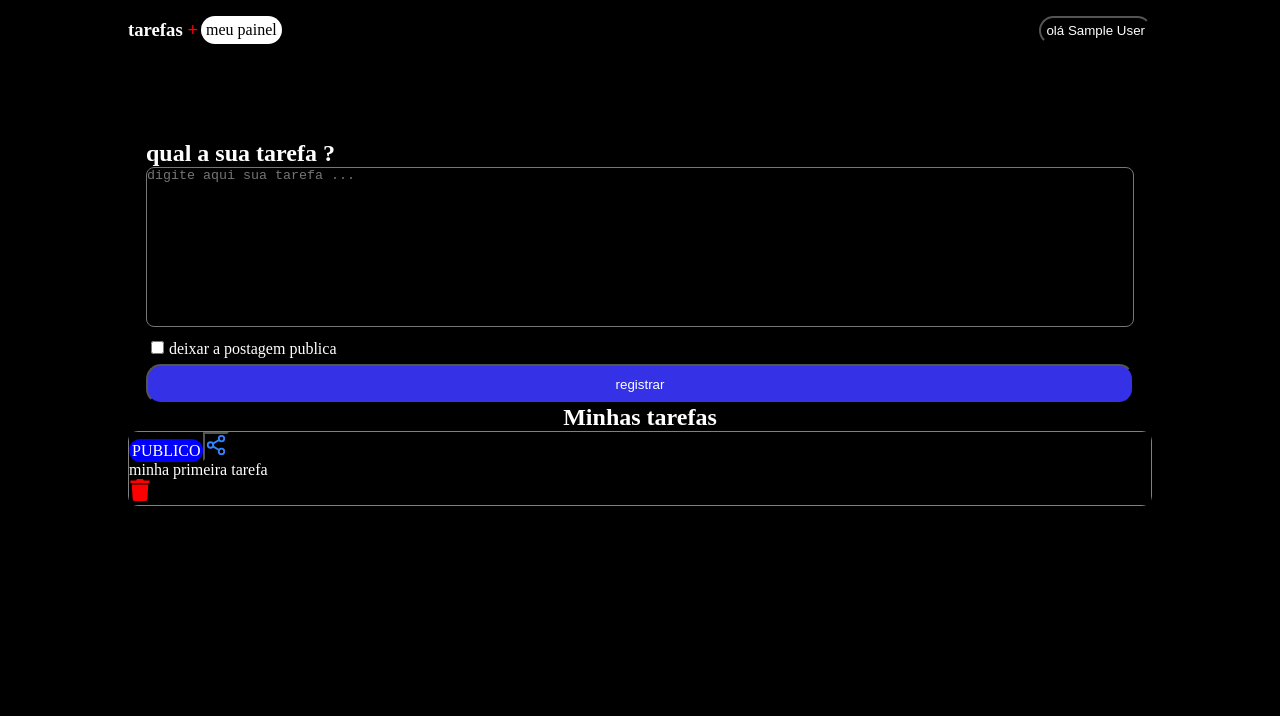
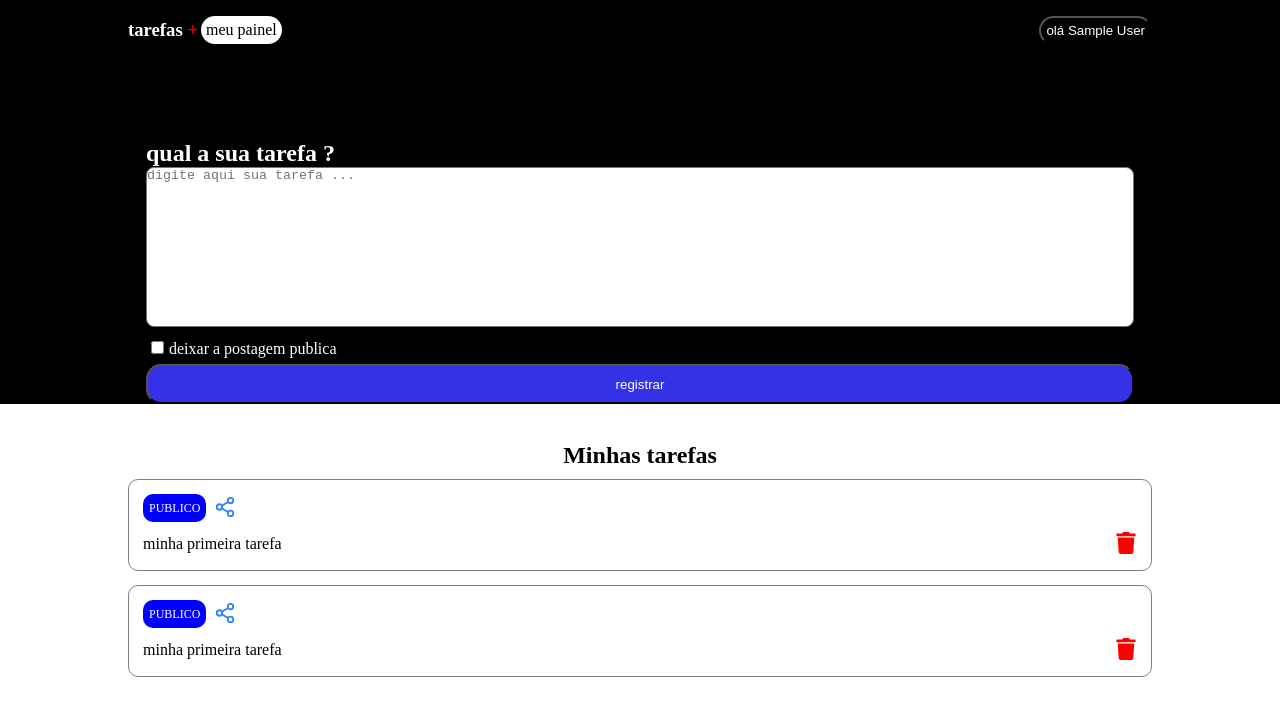
Before and after one commit to gustavoslsj1/board, a Next.js app: page /dashboard/Dashboard in a window 1280 px wide. Shown: the top 716 px of the page. Built offline with nearby package versions, Linux system fonts and the light colour scheme; no server answers; sample sign-in values are in the browser's storage.

Commit message:
painel css

```diff
--- a/src/components/header/header.module.css
+++ b/src/components/header/header.module.css
@@ -4,6 +4,7 @@
     display: flex;
     justify-content: center;
     align-items: center;
+    background-color: black;
 }
 
 .content{
@@ -26,6 +27,7 @@
     padding: 5px;
     cursor: pointer;
     transition: all 0.4s;
+    background-color: black;
 }
 .span{
     color: red;
--- a/src/pages/_app.tsx
+++ b/src/pages/_app.tsx
@@ -7,6 +7,6 @@ export default function App({ Component, pageProps }: AppProps) {
   return (
   <SessionProvider session={pageProps.session}>
   <Header/>
-  <Component {...pageProps} />;
+  <Component {...pageProps} />
   </SessionProvider>)
 }
--- a/src/pages/dashboard/Dashboard.tsx
+++ b/src/pages/dashboard/Dashboard.tsx
@@ -37,11 +37,23 @@ export default function DashBoard(){
                     <article className={styles.taskArticle}>
                         <div className={styles.taskDiv}>
                             <label className={styles.labeltask}>PUBLICO</label>
-                            <button>
+                            <button className={styles.compartilha}>
                                 <FiShare2 size={22} color="#3183ff"/>
                             </button>
+                        </div >
+                        <div className={styles.taskcontent}>
+                            <p>minha primeira tarefa</p>
+                            <FaTrash size={22} color="red"/>
                         </div>
-                        <div>
+                    </article>
+                    <article className={styles.taskArticle}>
+                        <div className={styles.taskDiv}>
+                            <label className={styles.labeltask}>PUBLICO</label>
+                            <button className={styles.compartilha}>
+                                <FiShare2 size={22} color="#3183ff"/>
+                            </button>
+                        </div >
+                        <div className={styles.taskcontent}>
                             <p>minha primeira tarefa</p>
                             <FaTrash size={22} color="red"/>
                         </div>
--- a/src/pages/dashboard/dashboard.module.css
+++ b/src/pages/dashboard/dashboard.module.css
@@ -1,5 +1,6 @@
 .container{
     width: 100%;
+    background-color: black;
 }
 .section{
     display: flex;
@@ -35,25 +36,55 @@
     opacity: 60%;
 }
 .taskSection{
+    background-color: #fff;
     width: 100%;
     display: flex;
     flex-direction: column;
     align-items: center;
     justify-content: center;
+
 }
 .taskArticle{
+    display: flex;
+    flex-direction: column;
     border: 1px solid gray;
     border-radius: 10px;
     max-width: 1024px;
     width: 100%;
-
+  padding: 14px;
+  margin-bottom: 14px;
+  line-height: 150%;
 }
 .labeltask{
     background-color: blue;
     color: #fff;
-    border-radius: 20px;
-    padding: 3px;
+    border-radius: 10px;
+    padding: 2px 6px;
+    font-size: 12px;
 }
-.taskDiv a {
+
+.taskSection a{
     text-decoration: none;
 }
+.taskDiv{
+    display: flex;
+}
+
+.taskSection h1{
+    margin: 38px auto 10px auto;
+    color: black;
+}
+.taskcontent{
+    margin-top: 10px;
+    display: flex;
+    justify-content: space-between;
+}
+.taskcontent p {
+    color: black;
+}
+.compartilha{
+    border: 0;
+    background: transparent;
+    margin: 0 8px;
+    cursor: pointer;
+}
--- a/src/styles/Home.module.css
+++ b/src/styles/Home.module.css
@@ -4,9 +4,10 @@
   justify-content: center;
   align-items: center;
   width: 100%;
-  height: calc(100vh - 100px);
+  height: calc(100vh - 60px);
   box-sizing: content-box;
   flex-direction: column;
+  background-color: black;
 
 }
 .content{
--- a/src/styles/globals.css
+++ b/src/styles/globals.css
@@ -3,7 +3,7 @@
   box-sizing: border-box;
   margin: 0;
   padding: 0;
-  background-color: black;
+
 
 }
 .html{
```
